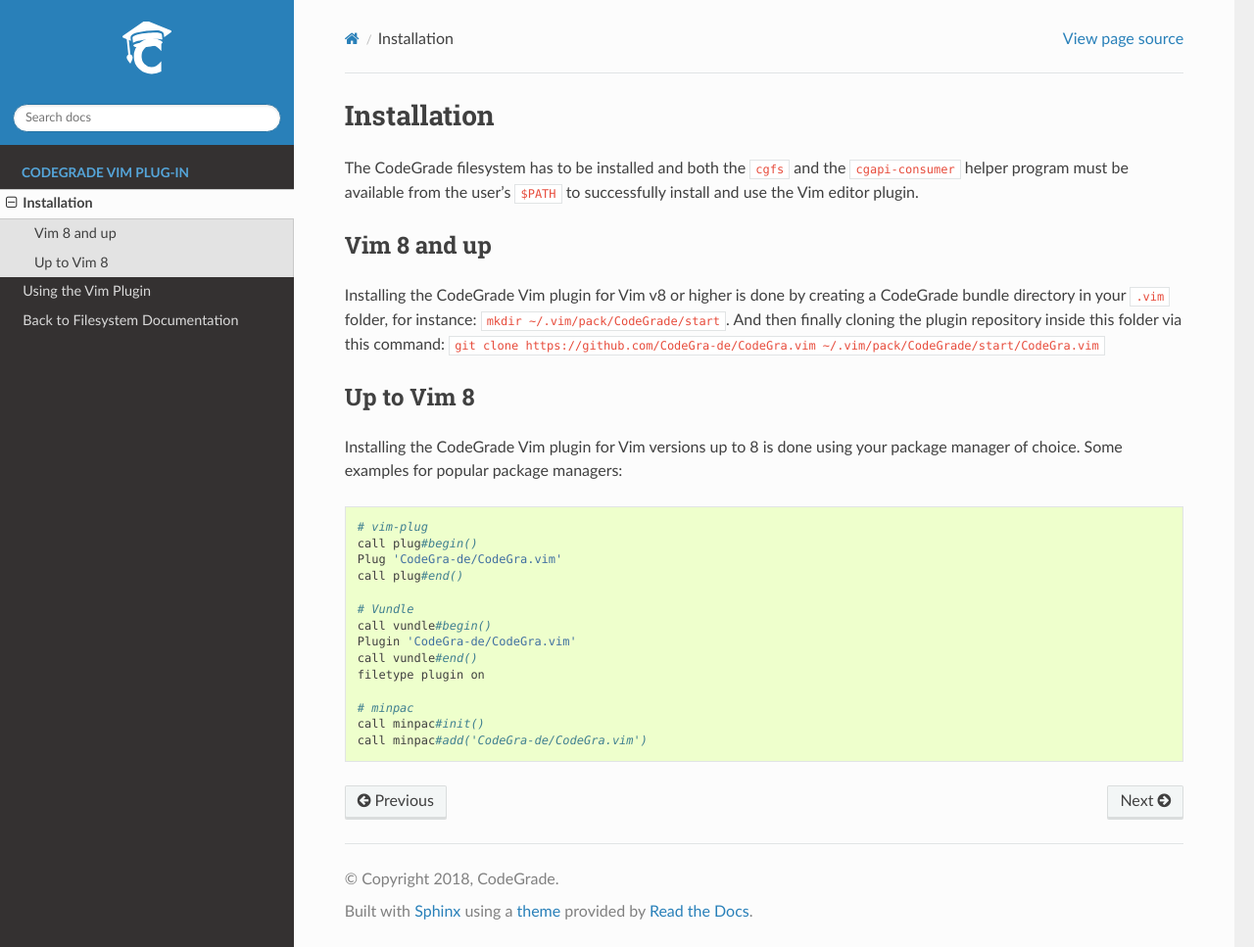
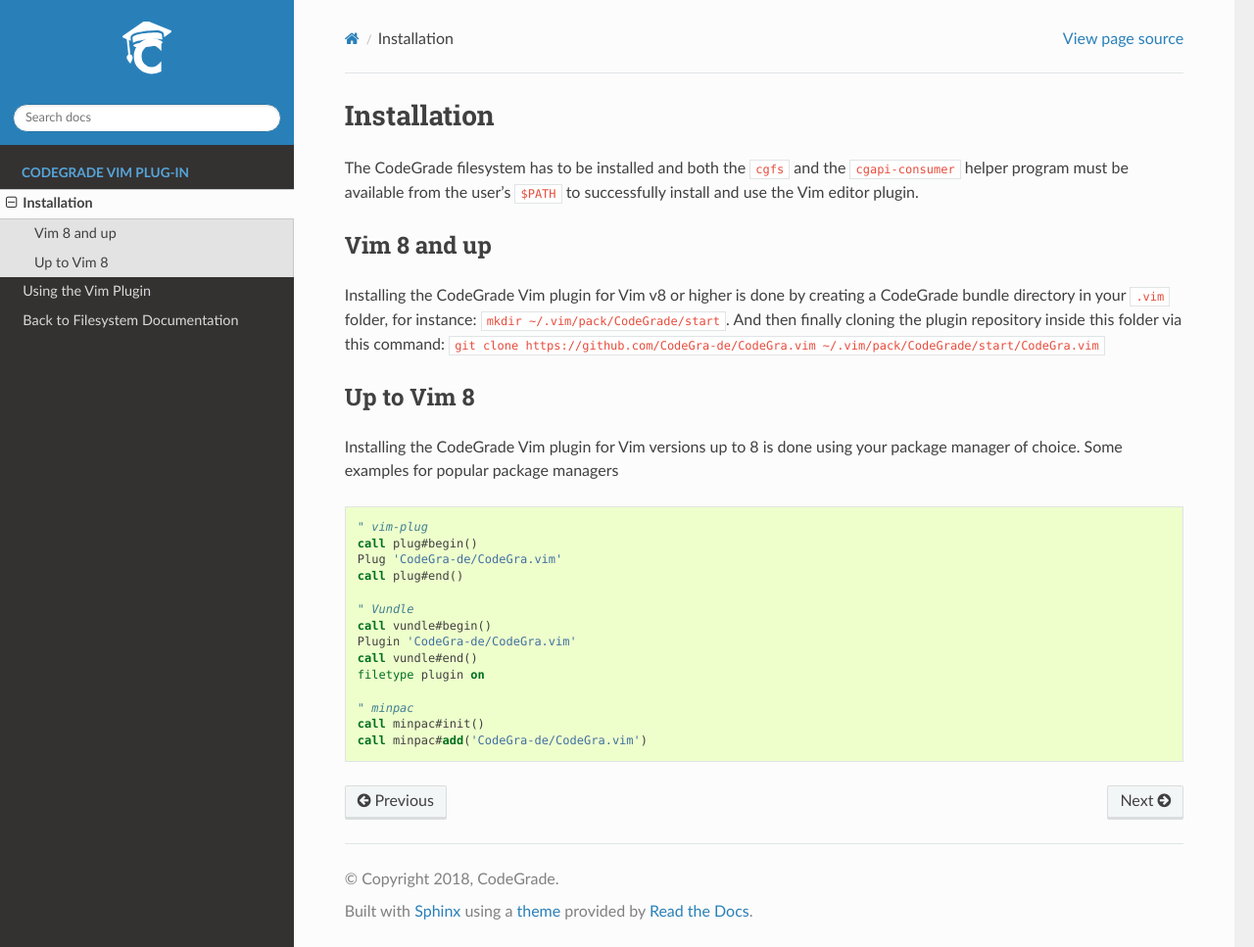
Before and after one commit to CodeGra-de/CodeGra.vim, a Sphinx documentation site: the page built from docs/install.rst, in a window 1280 px wide and 967 px high. Shown: the whole window at 98% size. Built offline with Sphinx 7.4.7 and the Read the Docs theme 2.0.0, drawn with Linux system fonts in a browser that asks for light colours; the version number could not be read and is left out.

Commit message:
Various improvements

```diff
--- a/docs/conf.py
+++ b/docs/conf.py
@@ -70,7 +70,7 @@
 #
 # The short X.Y version.
 with open("../VERSION", 'r') as f:
-    version = f.read()
+    version = f.read().strip()
 
 # The full version, including alpha/beta/rc tags.
 release = version
--- a/docs/install.rst
+++ b/docs/install.rst
@@ -17,19 +17,22 @@
 Up to Vim 8
 ------------
 Installing the CodeGrade Vim plugin for Vim versions up to 8 is done using your
-package manager of choice. Some examples for popular package managers::
+package manager of choice. Some examples for popular package managers
 
-    # vim-plug
+
+.. code-block:: vim
+
+    " vim-plug
     call plug#begin()
     Plug 'CodeGra-de/CodeGra.vim'
     call plug#end()
 
-    # Vundle
+    " Vundle
     call vundle#begin()
     Plugin 'CodeGra-de/CodeGra.vim'
     call vundle#end()
     filetype plugin on
 
-    # minpac
+    " minpac
     call minpac#init()
     call minpac#add('CodeGra-de/CodeGra.vim')
```
Also changed, not shown: README.md (+4 -4 lines), .travis.yml.
